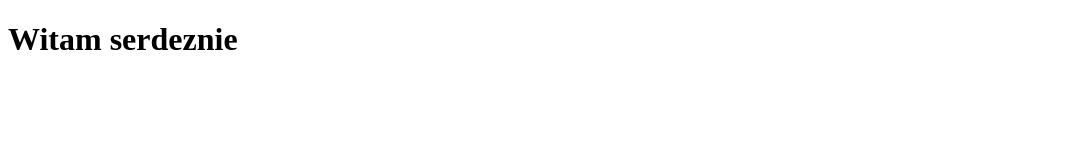
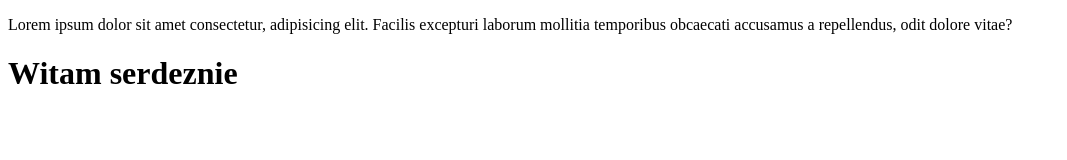
Before and after one commit to Filip1139/git-demo, a plain HTML site: page index.html in a window 1280 px wide. Shown: the whole page, without its empty margins (0-1067 px from the left). Drawn offline with Linux system fonts and the light colour scheme.

Commit message:
A few changes

```diff
--- a/index.html
+++ b/index.html
@@ -7,6 +7,7 @@
     <title>Document</title>
 </head>
 <body>
+    <p>Lorem ipsum dolor sit amet consectetur, adipisicing elit. Facilis excepturi laborum mollitia temporibus obcaecati accusamus a repellendus, odit dolore vitae?</p>
     <h1>Witam serdeznie</h1>
 </body>
 </html>
```
Also changed, not shown: about.html (added).
